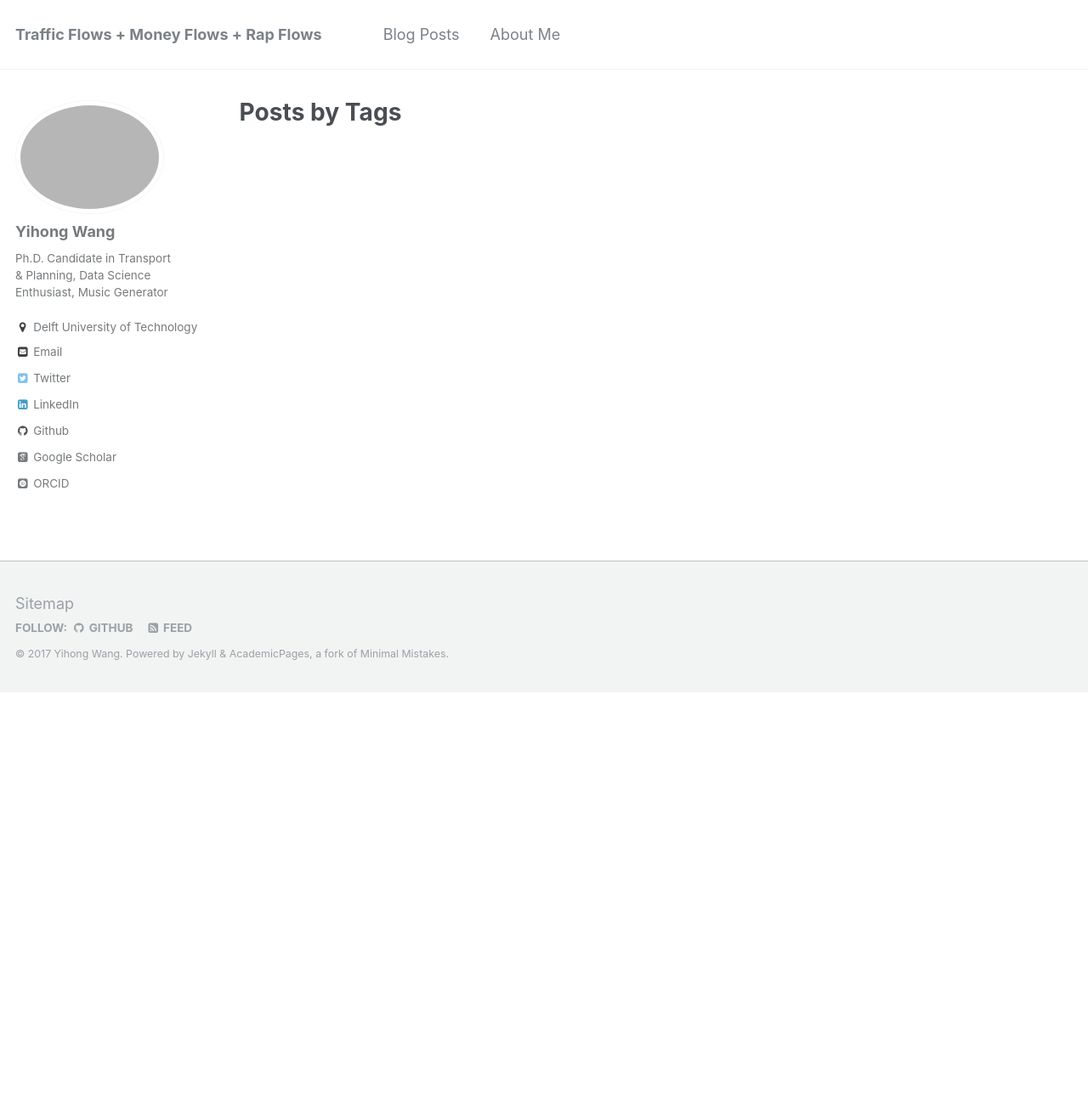
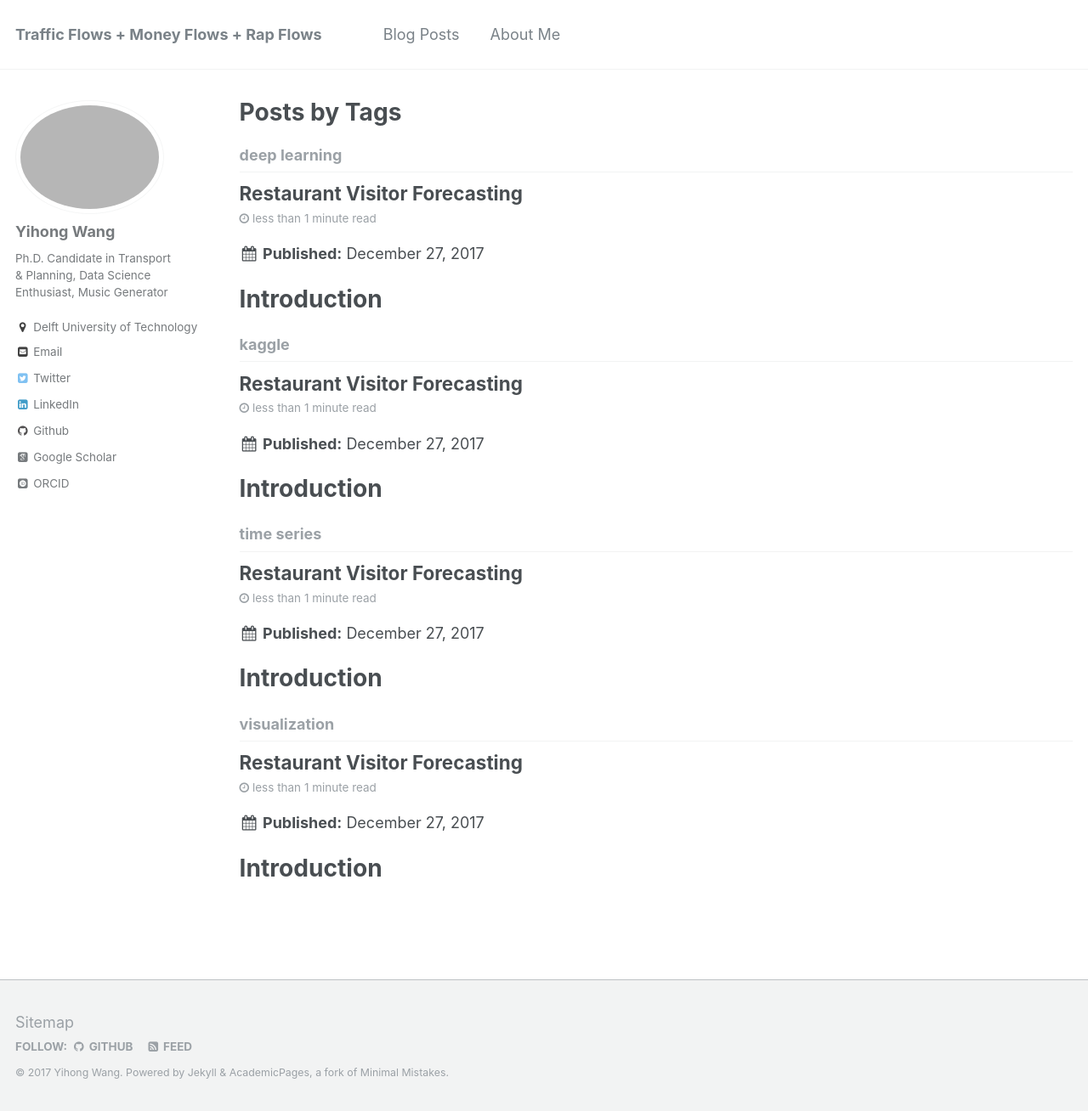
Before and after one commit to bellowswang/bellowswang.github.io, a Jekyll site: the page built from _pages/tag-archive.html, in a window 1280 px wide and 1308 px high. Shown: the whole window at 85% size. Built offline with Jekyll 4.4.1, drawn with Linux system fonts in a browser that asks for light colours; some web fonts are replaced.

Commit message:
Initial commit

```diff
--- a/_posts/2017-12-27.md
+++ b/_posts/2017-12-27-blog-post-1.md
@@ -1,7 +1,7 @@
 ---
 title: 'Restaurant Visitor Forecasting'
 date: 2017-12-27
-permalink: /posts/2017/12/27/
+permalink: /posts/2017/12/blog-post-1/
 tags:
   - kaggle
   - deep learning
@@ -9,6 +9,9 @@
   - visualization
 ---
 
+Introduction
+======
+
 I am participating in the "Recruit Restaurant Visitor Forecasting" challenge on the Kaggle. This challenge asks the participants to predict how many future vistitors a restaurant will receive. The data record both the number of visits and the number of reservations to hundreds of Japanese restaurants. This is very interesting to me not only because I like to improve my deep learning skill, but also because I like Japanese restaurants a lot! The figure below shows the time series of the number of visits to one of the restaurants.
 
 ![alt text](https://github.com/bellowswang/bellowswang.github.io/raw/master/images/ts20171227.jpeg)
```
